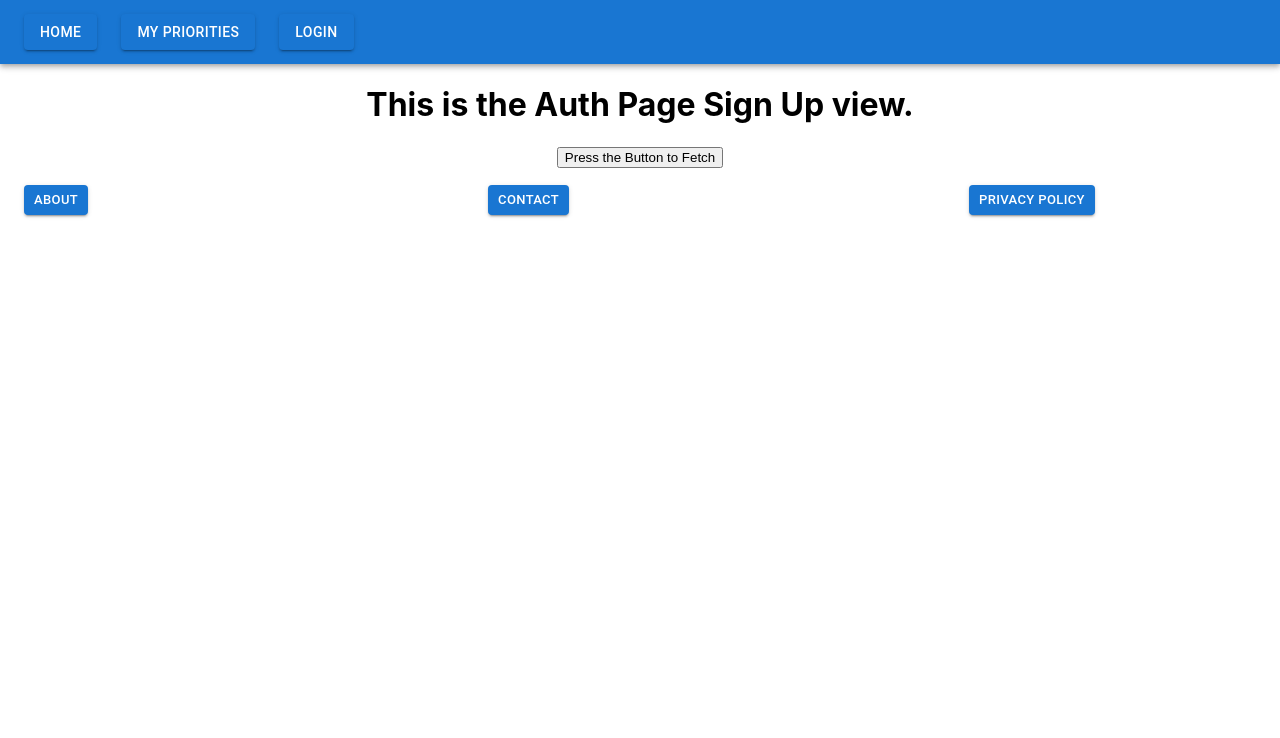
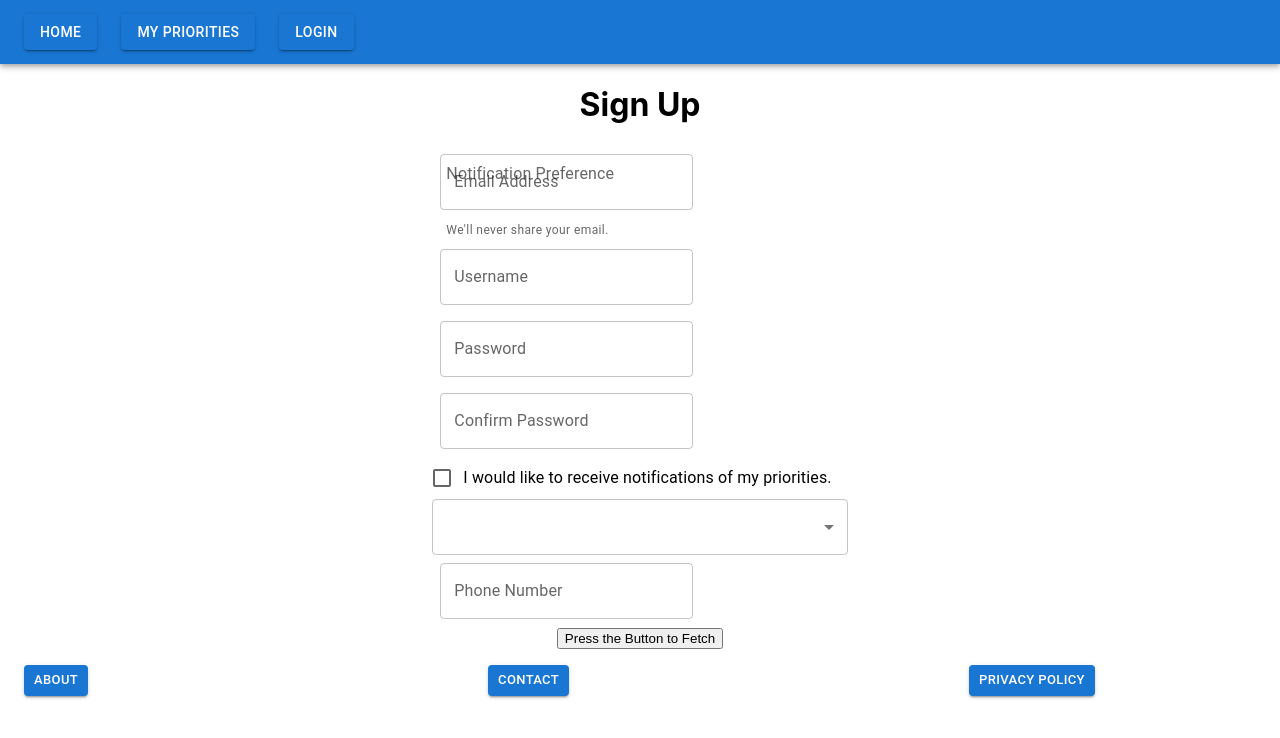
Before and after one commit to KateLockhart/Priorities-Client, a React (Create React App) app: page /signUp in a window 1280 px wide. Shown: the top 738 px of the page. Built offline with nearby package versions, Linux system fonts and the light colour scheme.

Commit message:
Created base sign up and login form with Material components.

```diff
--- a/src/views/Login.jsx
+++ b/src/views/Login.jsx
@@ -1,9 +1,25 @@
+import Box from "@mui/material/Box";
+import FormControl from "@mui/material/FormControl";
+import TextField from "@mui/material/TextField";
+
 export const Login = () => {
-    // TODO: Conditionally render login vs Sign Up forms
+    // TODO: Implement full Login form build and functionality
     return (
         <div>
-            <h1>This is the Auth Page Login view.</h1>
-
+            <h1>Login</h1>
+            <Box
+                component="form"
+                sx={{
+                  '& .MuiTextField-root': { m: 1, width: '25ch' },
+                }}
+                noValidate
+                autoComplete="off"
+            >
+                <FormControl>
+                <TextField id="outlined-basic" label="Email" variant="outlined" />
+                <TextField id="outlined-basic" label="Password" type="password" variant="outlined" />
+                </FormControl>
+            </Box>
         </div>
     )
 }
--- a/src/views/SignUp.jsx
+++ b/src/views/SignUp.jsx
@@ -1,9 +1,51 @@
+import Box from "@mui/material/Box";
+import FormControl from "@mui/material/FormControl";
+import FormControlLabel from "@mui/material/FormControlLabel";
+import InputLabel from "@mui/material/InputLabel";
+import FormHelperText from '@mui/material/FormHelperText';
+import TextField from "@mui/material/TextField";
+import Checkbox from '@mui/material/Checkbox';
+import Select from '@mui/material/Select';
+import MenuItem from '@mui/material/MenuItem';
+
+
 export const SignUp = () => {
     // TODO: Conditionally render login vs Sign Up forms
     return (
-        <div>
-            <h1>This is the Auth Page Sign Up view.</h1>
+        <div id="signUpPage">
+            <h1>Sign Up</h1>
+            <Box
+                component="form"
+                sx={{
+                  '& .MuiTextField-root': { m: 1, width: '25ch' },
+                }}
+                noValidate
+                autoComplete="off"
+            >
+                <FormControl >
+                    <TextField id="outlined-basic" label="Email Address" variant="outlined" />
+                    <FormHelperText id="my-helper-text">We'll never share your email.</FormHelperText>
+                    <TextField id="outlined-basic" label="Username" variant="outlined" />
+                    <TextField id="outlined-basic" label="Password" type="password"  variant="outlined" />
+                    <TextField id="outlined-basic" label="Confirm Password" type="password"  variant="outlined" />
+                    <FormControlLabel control={<Checkbox color="success"/>} label="I would like to receive notifications of my priorities." />
 
+                    {/* Notification Preference drop down */}
+                    <InputLabel id="notification-select-label">Notification Preference</InputLabel>
+                    <Select
+                    labelId="notification-select-label"
+                    id="notification-select"
+                    // value={notificationPreference}
+                    label="Notification Preference"
+                    // onChange={handleChange}
+                    >
+                        <MenuItem value={'email'}>Email</MenuItem>
+                        <MenuItem value={'phone'}>Text Message</MenuItem>
+                    </Select>
+
+                    <TextField id="outlined-basic" label="Phone Number" variant="outlined" />
+                </FormControl>
+            </Box>
         </div>
     )
 }
```
